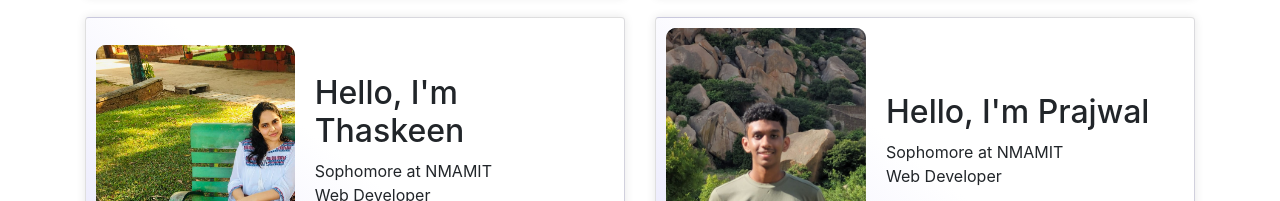
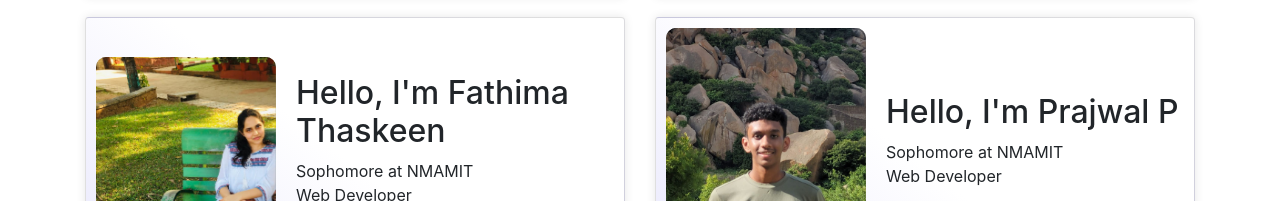
Before and after one commit to sourabhshenoy04/Web_Assasins_7, a plain HTML site: page index.html in a window 1280 px wide. Shown: the part 3471-3672 px from the top of the page. Drawn offline with nearby package versions, Linux system fonts and the light colour scheme.

Commit message:
Edited the names

```diff
--- a/index.html
+++ b/index.html
@@ -547,7 +547,7 @@
             </div>
             <div class="col-right card-info">
                 <div class="card-info-inner">
-                <h2>Hello, I'm Thaskeen</h2>
+                <h2>Hello, I'm Fathima Thaskeen</h2>
                 <p>Sophomore at NMAMIT <br>Web Developer</p>
                 <ul class="social">
                     <li><a href="#"><i class="fa fa-instagram"></i></a></li>
@@ -569,7 +569,7 @@
             </div>
             <div class="col-right card-info">
                 <div class="card-info-inner">
-                <h2>Hello, I'm Prajwal</h2>
+                <h2>Hello, I'm Prajwal P</h2>
                 <p>Sophomore at NMAMIT <br>Web Developer</p>
                 <ul class="social">
                     <li><a href="https://instagram.com/prajwalp_11?igshid=YmMyMTA2M2Y="><i class="fa fa-instagram"></i></a></li>
```
